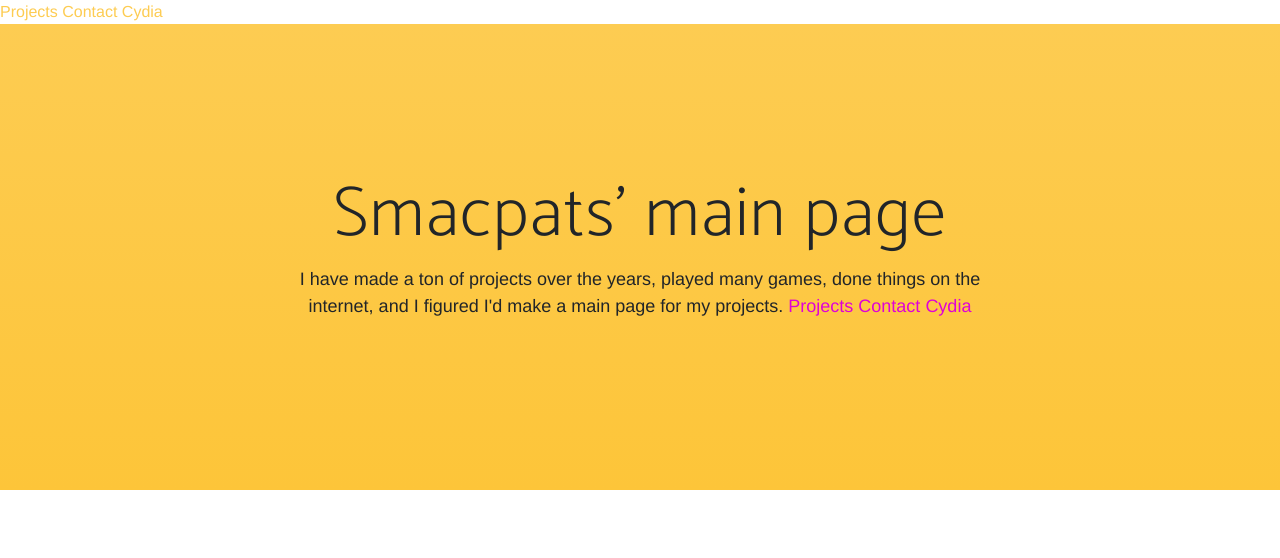
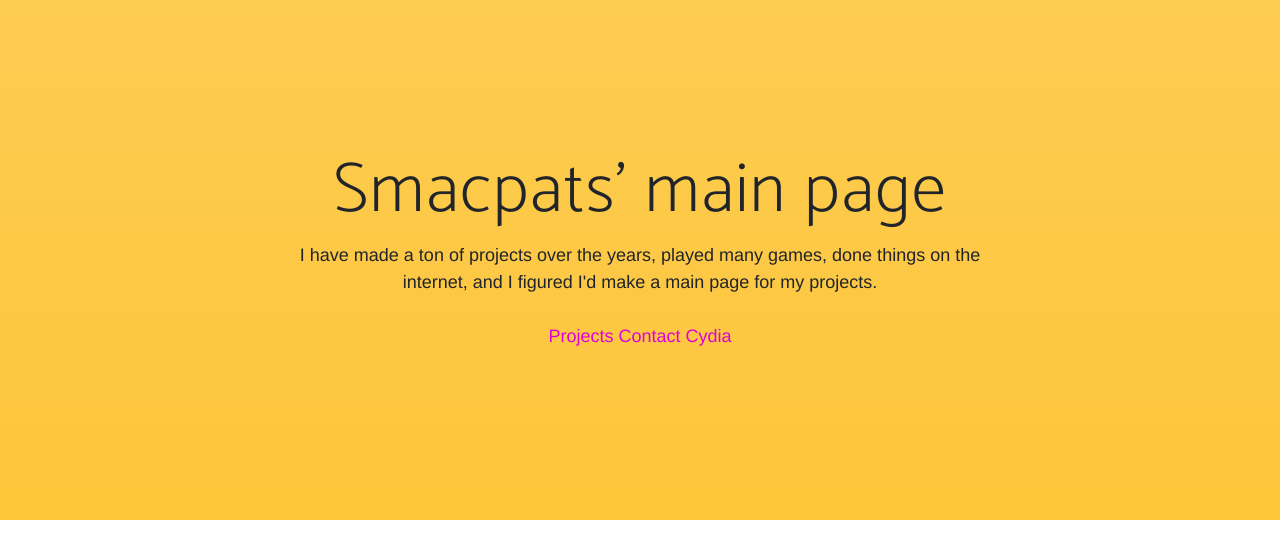
Before and after one commit to smacpats/smacpats.github.io, a website: page index.html in a window 1280 px wide. Drawn offline with Linux system fonts and the light colour scheme; a web font is replaced by a local one.

Commit message:
more cleanup

```diff
--- a/index.html
+++ b/index.html
@@ -37,9 +37,9 @@
 
   </head>
   <div class="topnav">
-   <a href="http://bit.ly/2wK3mNV">Projects</a>
-   <a href="http://bit.ly/2PG6Ngp">Contact</a>
-   <a class="active" href="/repo">Cydia</a>
+   <a href="http://bit.ly/2wK3mNV"></a>
+   <a href="http://bit.ly/2PG6Ngp"></a>
+   <a class="active" href="/repo"></a>
  </div>
   <body id="page-top">
 
@@ -48,7 +48,10 @@
         <div class="row">
           <div class="col-md-8 mx-auto">
             <h2 class="section-heading">Smacpats' main page</h2>
-            <p>I have made a ton of projects over the years, played many games, done things on the internet, and I figured I'd make a main page for my projects. <a href="https://bit.ly/2wK3mNV"><font color="#DF01D7">Projects</a> <a href="https://bit.ly/2PG6Ngp"><font color="#DF01D7">Contact</a> <a href="https://smacpats.github.io/repo"><font color="#DF01D7">Cydia</p>
+            <p>I have made a ton of projects over the years, played many games, done things on the internet, and I figured I'd make a main page for my projects.
+              <br>
+              <br>
+              <a href="https://bit.ly/2wK3mNV"><font color="#DF01D7">Projects</a> <a href="https://bit.ly/2PG6Ngp"><font color="#DF01D7">Contact</a> <a href="https://smacpats.github.io/repo"><font color="#DF01D7">Cydia</p>
             <div class="badges">
             </div>
           </div>
```
